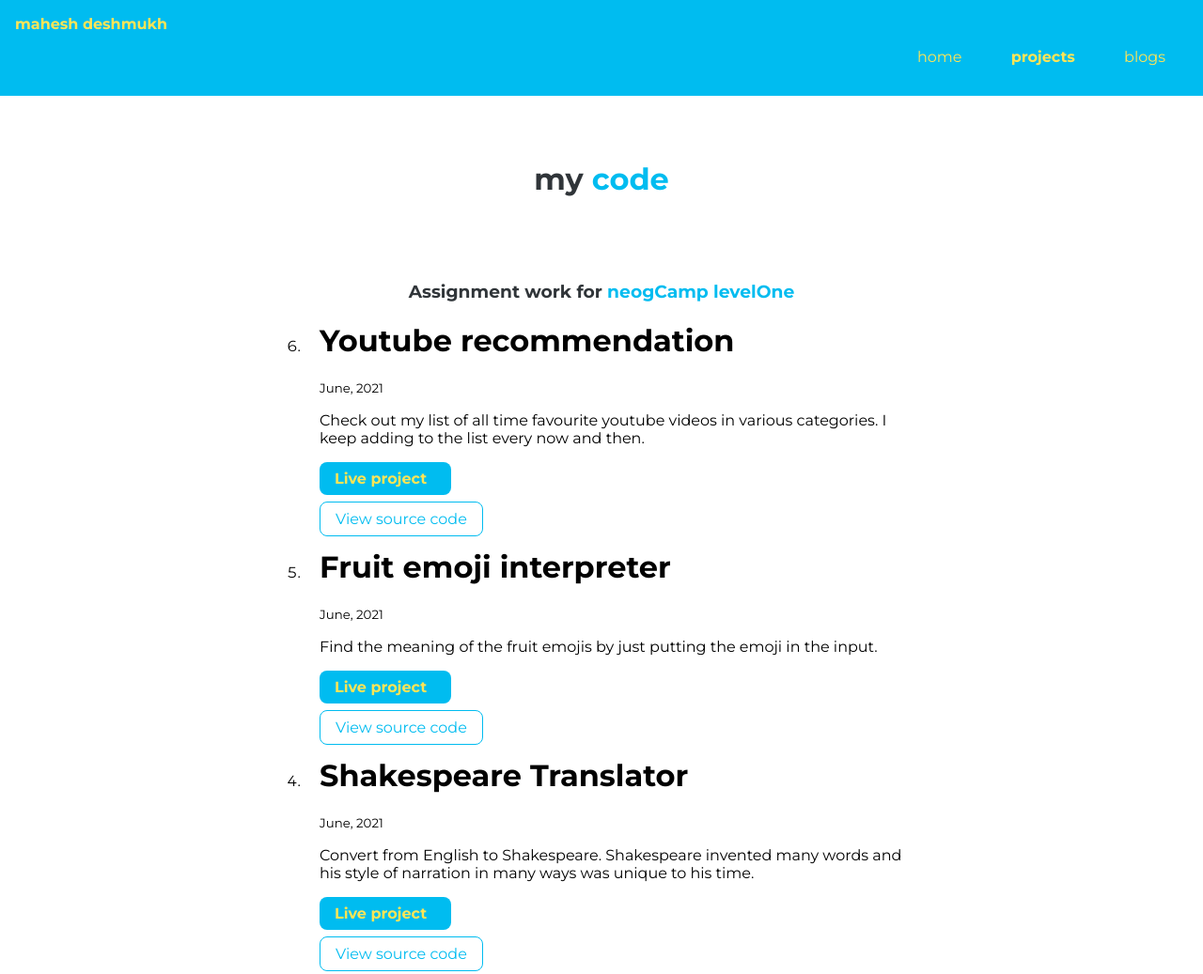
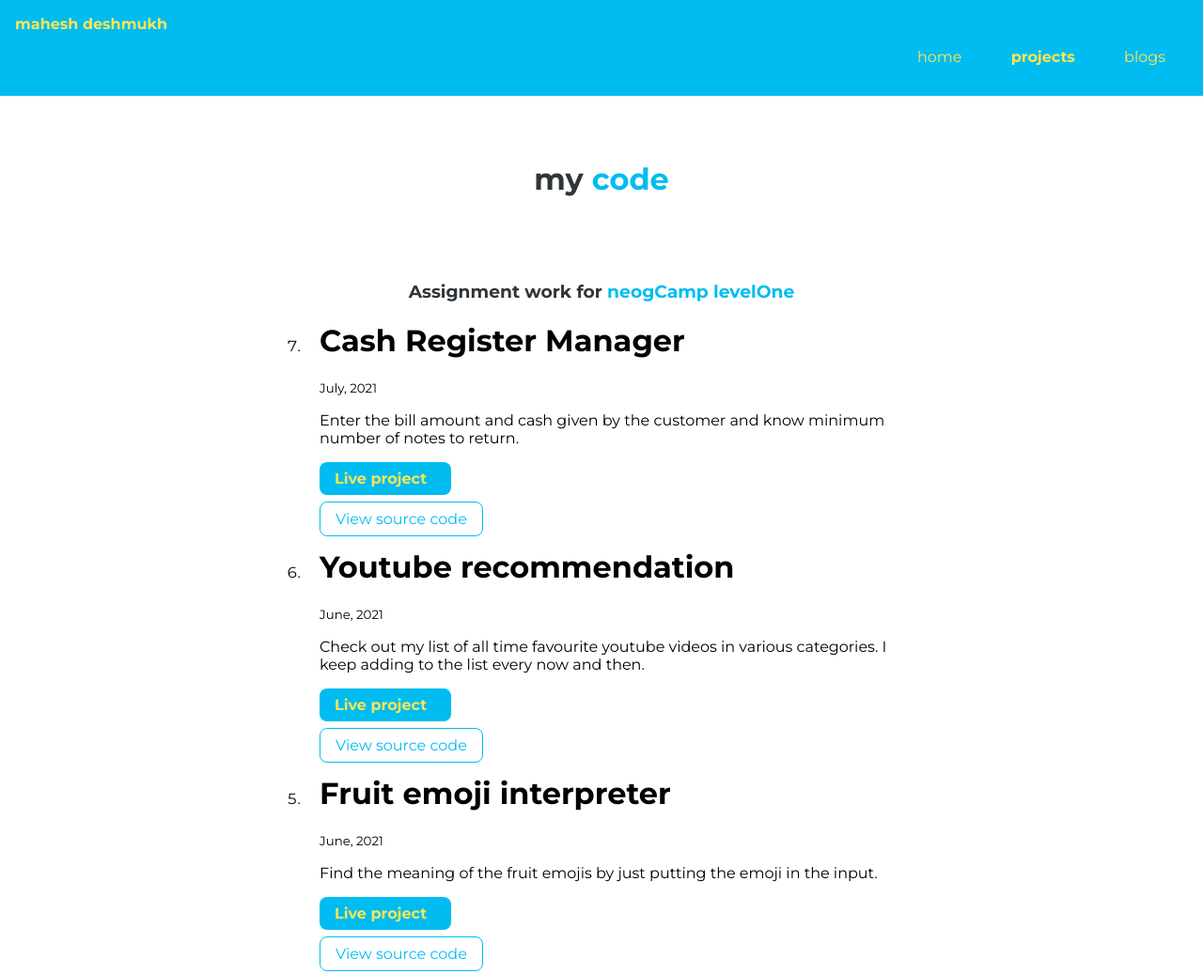
Before and after one commit to msdeshmukh009/my-portfolio, a plain HTML site: page projects.html in a window 1280 px wide. Shown: the top 1037 px of the page at 94% size. Drawn offline with Linux system fonts and the light colour scheme.

Commit message:
Updated: projects.html

```diff
--- a/projects.html
+++ b/projects.html
@@ -30,6 +30,13 @@
     <h3 class="hero-heading">Assignment work for <span class="hero-heading-inverted">neogCamp levelOne</span> </h3>
     <!-- list -->
     <ol reversed>
+        </li>
+        <li class="container container-center">
+            <h1>Cash Register Manager</h1>
+            <small>July, 2021 </small>
+            <p>Enter the bill amount and cash given by the customer and know minimum number of notes to return.</p>
+            <a class="link link-primary" href="https://simple-cash.netlify.app/">Live project</a>
+            <a class="link link-secondary" href="https://github.com/msdeshmukh009/cash-register">View source code</a>
         </li>
         <li class="container container-center">
             <h1>Youtube recommendation</h1>
```
